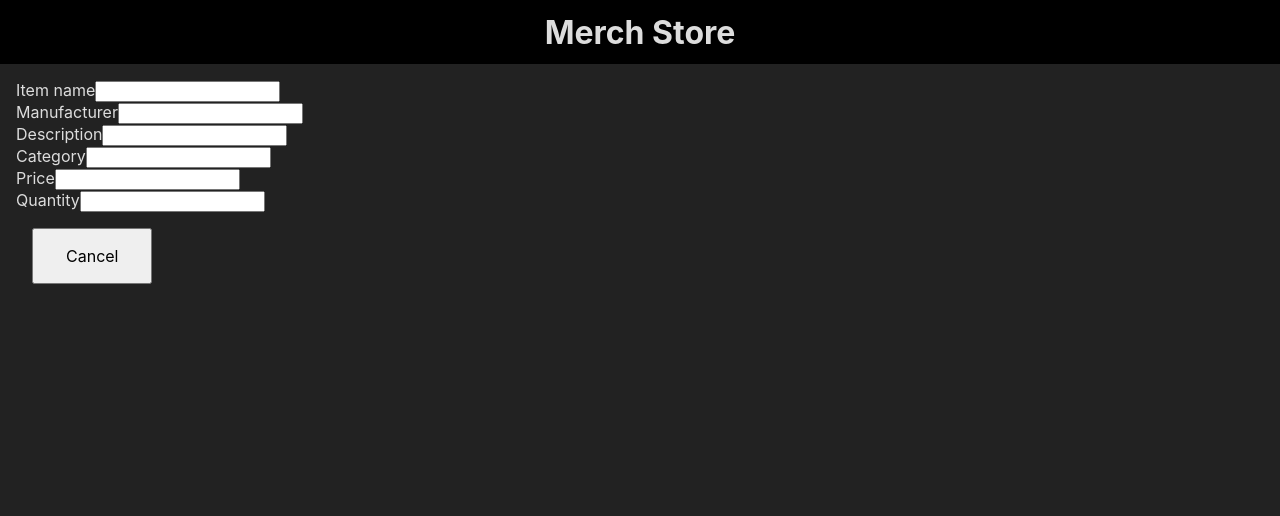
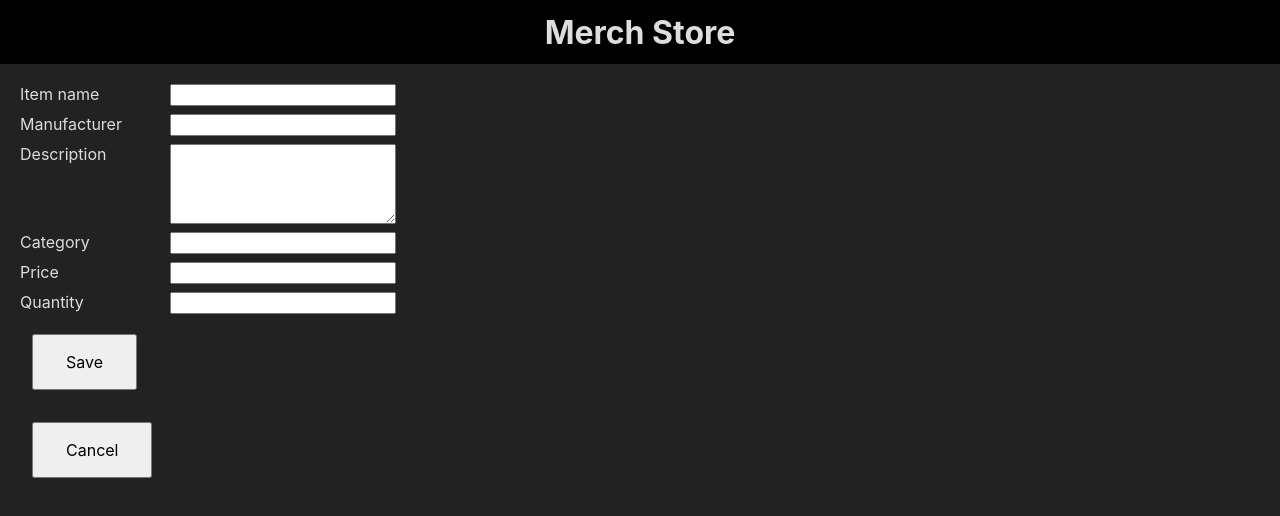
Before and after one commit to QuietEvolver/merch-store, a React (Create React App) app: page / in a window 1280 px wide. Both pictures are taken after a click on the button "Add new item". Shown: the top 516 px of the page. Built offline with nearby package versions, Linux system fonts and the light colour scheme.

Commit message:
Implement NewItemForm, achieve Create functionality
Co-authored-by: Noah! <NoahJpg@users.noreply.github.com>
Co-authored-by: Jen Holcomb <jenniferholcomb@users.noreply.github.com>
Co-authored-by: Justin Lee <lee.justin001126@gmail.com>
Co-authored-by: VW <QuietEvolver@users.noreply.github.com>

```diff
--- a/src/components/MerchControl.js
+++ b/src/components/MerchControl.js
@@ -57,6 +57,15 @@ class MerchControl extends React.Component {
     this.setState({ selectedItem: newSelectedItem });
   };
 
+  handleAddingNewItem = (newItem) => {
+    console.log(newItem);
+    const newItemList = [...this.state.itemList];
+    newItemList.push(newItem);
+    this.setState({
+      itemList: newItemList,
+      newItemFormShowing: false,
+    });
+  }
 
   render() {
     return (
@@ -66,7 +75,7 @@ class MerchControl extends React.Component {
           {
             this.state.newItemFormShowing ?
 
-              <NewItemForm /> //if true
+              <NewItemForm onClickAddItem={this.handleAddingNewItem} /> //if true
               :
               <div><MerchList itemList={this.state.itemList} /></div> // if false
           }
--- a/src/components/MerchList.js
+++ b/src/components/MerchList.js
@@ -10,6 +10,7 @@ function MerchList(props) {
       <div className='item-list'>
         {props.itemList.map(item =>
           <MerchListEntry
+            key={item.id}
             item={item}
           />
         )}
--- a/src/components/NewItemForm.js
+++ b/src/components/NewItemForm.js
@@ -1,7 +1,25 @@
+import React from "react";
+import { v4 } from "uuid";
+import PropTypes from "prop-types";
+
 
 function NewItemForm(props) {
+
+  function handleNewItemFormSubmission(e) {
+    e.preventDefault();
+    console.log("e.target", e.target);
+    props.onClickAddItem({
+      name: e.target.name.value,
+      manufacturer: e.target.manufacturer.value,
+      description: e.target.description.value,
+      category: e.target.category.value,
+      price: e.target.price.value,
+      quantity: e.target.quantity.value,
+      id: v4(),
+    });
+  }
   return (
-    <form>
+    <form onSubmit={handleNewItemFormSubmission}>
       <div className="form-row">
         <label for="name">Item name</label>
         <input name="name" type="text" />
@@ -12,7 +30,7 @@ function NewItemForm(props) {
       </div>
       <div className="form-row">
         <label for="description">Description</label>
-        <input name="description" type="text" />
+        <textarea name="description" type="text" />
       </div>
       <div className="form-row">
         <label for="category">Category</label>
@@ -26,8 +44,13 @@ function NewItemForm(props) {
         <label for="quantity">Quantity</label>
         <input name="quantity" type="text" />
       </div>
+      <button className='green'>Save</button>
     </form>
   );
 }
 
+NewItemForm.prototype = {
+  onClickAddItem: PropTypes.func
+}
+
 export default NewItemForm;
--- a/src/index.css
+++ b/src/index.css
@@ -83,3 +83,28 @@ header h1 {
   font-size: 75%;
   color: gray;
 }
+
+form {
+  width: 24rem;
+}
+
+form input, form textarea {
+  width: 60%;
+  font-family: inherit;
+}
+
+form input[type="number"] {
+  width: 20%;
+}
+
+form textarea {
+  height: 5rem;
+}
+
+.form-row {
+  display: flex;
+  justify-content: space-between;
+  padding: 0.25rem;
+  gap: 1rem;
+  width: 100%;
+}
```
